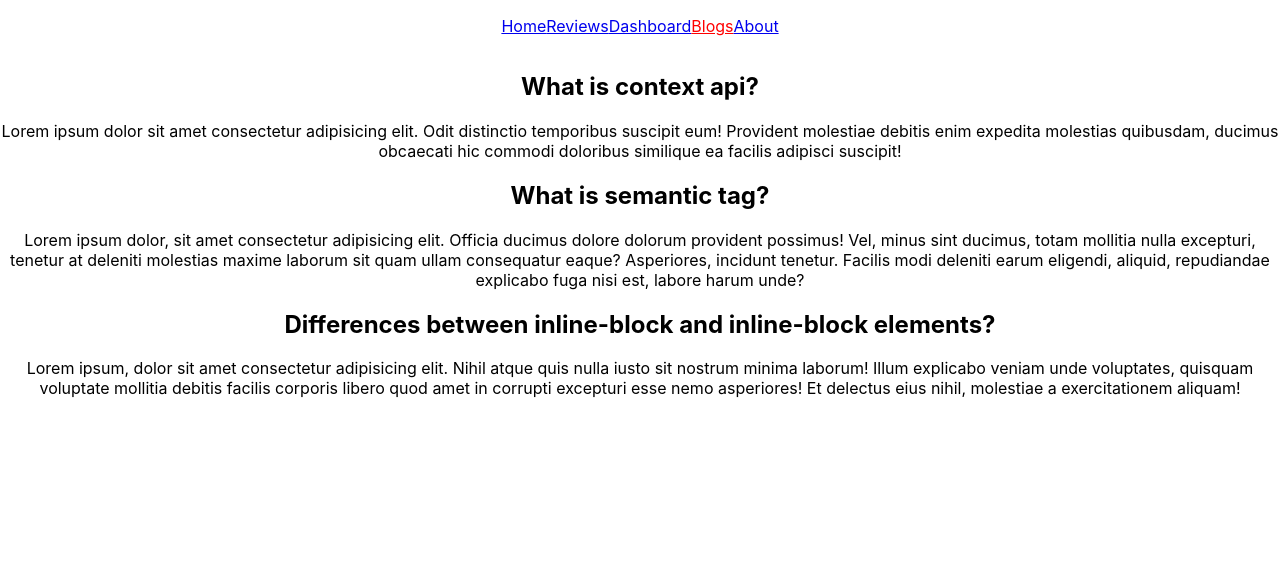
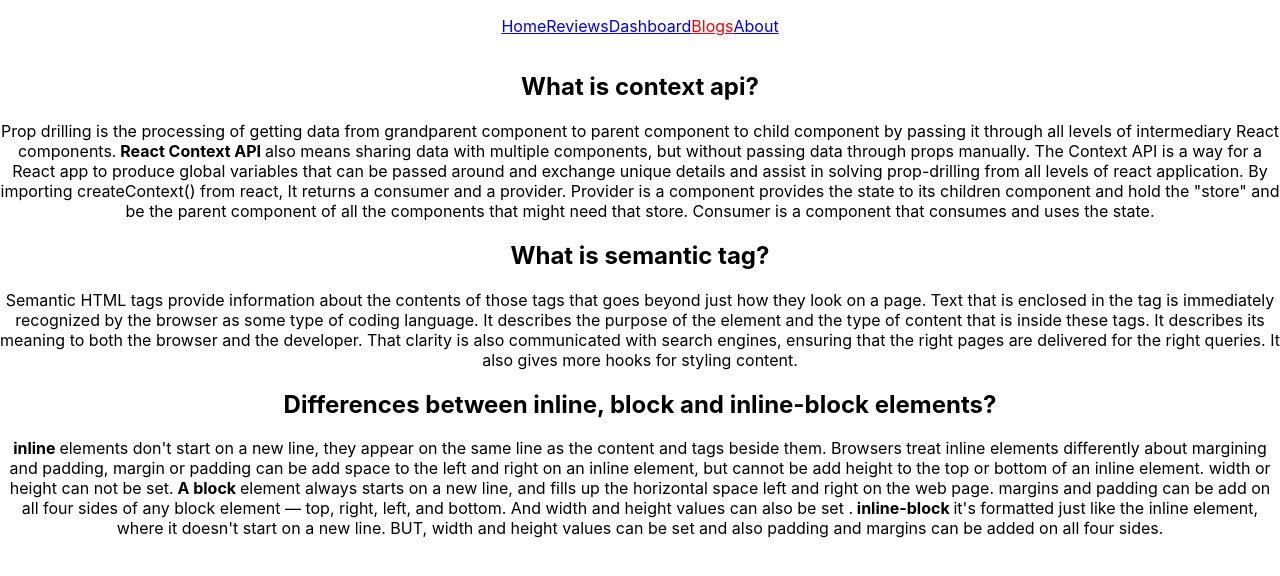
Before and after one commit to muhammad-jiku/jikmunn-airpod-analysis-column, a React (Create React App) app: page /blogs in a window 1280 px wide. Shown: the top 576 px of the page. Built offline with nearby package versions, Linux system fonts and the light colour scheme.

Commit message:
answering three question in blogs section and redesigning some charts

```diff
--- a/src/components/Blogs/Blogs.js
+++ b/src/components/Blogs/Blogs.js
@@ -5,29 +5,49 @@ const Blogs = () => {
     <div>
       <h2>What is context api?</h2>
       <p>
-        Lorem ipsum dolor sit amet consectetur adipisicing elit. Odit distinctio
-        temporibus suscipit eum! Provident molestiae debitis enim expedita
-        molestias quibusdam, ducimus obcaecati hic commodi doloribus similique
-        ea facilis adipisci suscipit!
+        Prop drilling is the processing of getting data from grandparent
+        component to parent component to child component by passing it through
+        all levels of intermediary React components.
+        <strong> React Context API </strong>also means sharing data with
+        multiple components, but without passing data through props manually.
+        The Context API is a way for a React app to produce global variables
+        that can be passed around and exchange unique details and assist in
+        solving prop-drilling from all levels of react application. By importing
+        createContext() from react, It returns a consumer and a provider.
+        Provider is a component provides the state to its children component and
+        hold the "store" and be the parent component of all the components that
+        might need that store. Consumer is a component that consumes and uses
+        the state.
       </p>
 
       <h2>What is semantic tag?</h2>
       <p>
-        Lorem ipsum dolor, sit amet consectetur adipisicing elit. Officia
-        ducimus dolore dolorum provident possimus! Vel, minus sint ducimus,
-        totam mollitia nulla excepturi, tenetur at deleniti molestias maxime
-        laborum sit quam ullam consequatur eaque? Asperiores, incidunt tenetur.
-        Facilis modi deleniti earum eligendi, aliquid, repudiandae explicabo
-        fuga nisi est, labore harum unde?
+        Semantic HTML tags provide information about the contents of those tags
+        that goes beyond just how they look on a page. Text that is enclosed in
+        the tag is immediately recognized by the browser as some type of coding
+        language. It describes the purpose of the element and the type of
+        content that is inside these tags. It describes its meaning to both the
+        browser and the developer. That clarity is also communicated with search
+        engines, ensuring that the right pages are delivered for the right
+        queries. It also gives more hooks for styling content.
       </p>
 
-      <h2>Differences between inline-block and inline-block elements?</h2>
+      <h2>Differences between inline, block and inline-block elements?</h2>
       <p>
-        Lorem ipsum, dolor sit amet consectetur adipisicing elit. Nihil atque
-        quis nulla iusto sit nostrum minima laborum! Illum explicabo veniam unde
-        voluptates, quisquam voluptate mollitia debitis facilis corporis libero
-        quod amet in corrupti excepturi esse nemo asperiores! Et delectus eius
-        nihil, molestiae a exercitationem aliquam!
+        <strong> inline </strong>elements don't start on a new line, they appear
+        on the same line as the content and tags beside them. Browsers treat
+        inline elements differently about margining and padding, margin or
+        padding can be add space to the left and right on an inline element, but
+        cannot be add height to the top or bottom of an inline element. width or
+        height can not be set.
+        <strong> A block </strong> element always starts on a new line, and
+        fills up the horizontal space left and right on the web page. margins
+        and padding can be add on all four sides of any block element — top,
+        right, left, and bottom. And width and height values can also be set .
+        <strong> inline-block </strong>it's formatted just like the inline
+        element, where it doesn't start on a new line. BUT, width and height
+        values can be set and also padding and margins can be added on all four
+        sides.
       </p>
     </div>
   );
--- a/src/components/SimpleAreaChart/SimpleAreaChart.js
+++ b/src/components/SimpleAreaChart/SimpleAreaChart.js
@@ -3,6 +3,7 @@ import {
   Area,
   AreaChart,
   CartesianGrid,
+  Legend,
   Tooltip,
   XAxis,
   YAxis,
@@ -30,6 +31,7 @@ const SimpleAreaChart = () => {
         <XAxis dataKey="month" />
         <YAxis />
         <Tooltip />
+        <Legend />
         <Area
           type="monotone"
           dataKey="investment"
@@ -44,7 +46,6 @@ const SimpleAreaChart = () => {
           stroke="#82ca9d"
           fill="#82ca9d"
         />
-
       </AreaChart>
     </div>
   );
--- a/src/components/SimpleBarChart/SimpleBarChart.js
+++ b/src/components/SimpleBarChart/SimpleBarChart.js
@@ -1,5 +1,13 @@
 import React from 'react';
-import { Bar, BarChart, CartesianGrid, Tooltip, XAxis, YAxis } from 'recharts';
+import {
+  Bar,
+  BarChart,
+  CartesianGrid,
+  Legend,
+  Tooltip,
+  XAxis,
+  YAxis,
+} from 'recharts';
 import useChartData from '../CustomHooks/useChartData/useChartData';
 
 const SimpleBarChart = () => {
@@ -28,6 +36,7 @@ const SimpleBarChart = () => {
         <XAxis dataKey="month" />
         <YAxis />
         <Tooltip />
+        <Legend />
         <Bar dataKey="investment" stackId="a" fill="#8884d8" />
         <Bar dataKey="revenue" stackId="a" fill="#82ca9d" />
       </BarChart>
--- a/src/components/SimplePieChart/SimplePieChart.js
+++ b/src/components/SimplePieChart/SimplePieChart.js
@@ -1,10 +1,9 @@
 import React from 'react';
-import { Pie, PieChart } from 'recharts';
+import { Legend, Pie, PieChart } from 'recharts';
 import useChartData from '../CustomHooks/useChartData/useChartData';
 
 const SimplePieChart = () => {
   const [chartData] = useChartData();
-
 
   return (
     <div>
```
